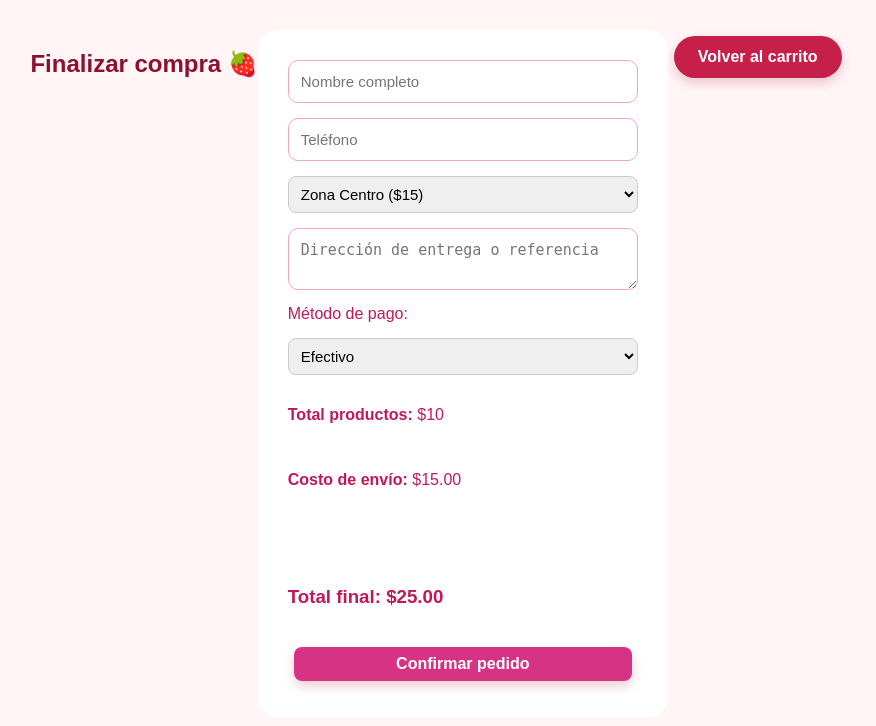
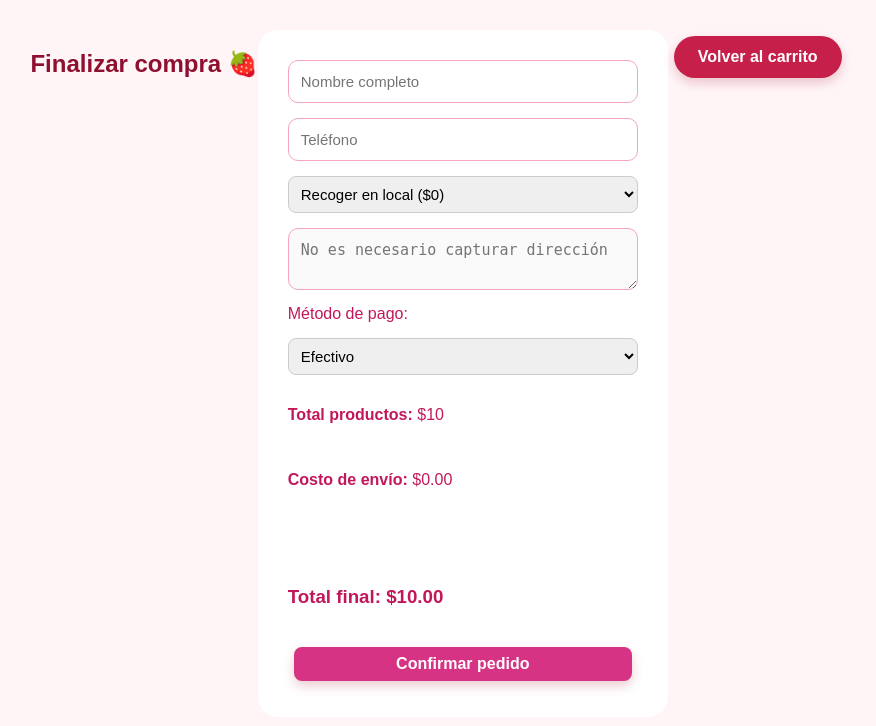
Before and after one commit to fresitamia62/fresita_mia, a Flask app: template FRESITA_MIA_ONLINE/templates/finalizar_compra.html in a window 1280 px wide. Shown: the top 726 px of the page, without its empty margins (201-1077 px from the left). Run offline with Flask 3, Linux system fonts and the light colour scheme; the template is opened without the code that fills it: most values are stand-ins (such as "Sample title", 1, 10 or a date in 2020); some libraries are stand-ins or nearby versions.

Commit message:
Update delivery options and shipping cost calculation

```diff
--- a/FRESITA_MIA_ONLINE/templates/finalizar_compra.html
+++ b/FRESITA_MIA_ONLINE/templates/finalizar_compra.html
@@ -60,6 +60,7 @@ function calcularEnvio() {
         <input type="text" name="telefono" placeholder="Teléfono" required>
 
         <select name="tipo_entrega" id="tipo_entrega" onchange="calcularEnvio()" required>
+            <option value="Recoger en local" data-costo="0">Recoger en local ($0)</option>
             <option value="Zona Centro" data-costo="15">Zona Centro ($15)</option>
             <option value="Fraccionamientos" data-costo="15">Fraccionamientos ($15)</option>
             <option value="Deportiva, Independencia, Planetaria" data-costo="15">Deportiva, Independencia, Planetaria ($15)</option>
```
